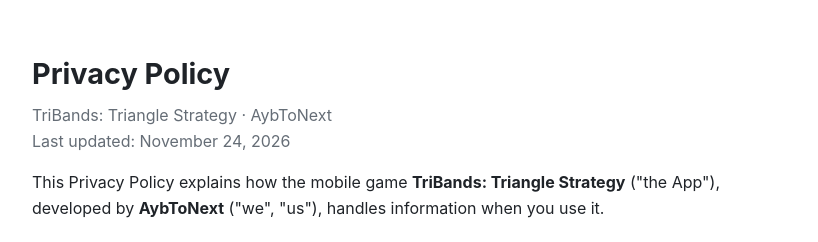
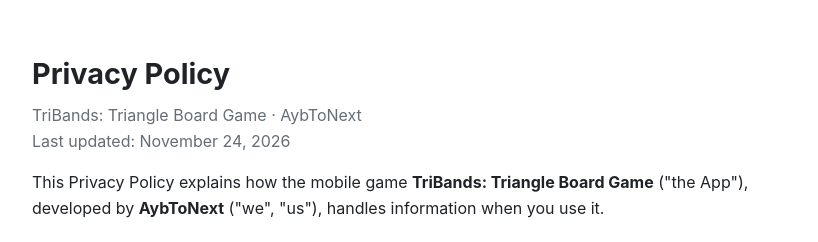
Before and after one commit to aybtonext/aybtonext.github.io, a plain HTML site: page tribands/privacy.html in a window 1280 px wide. Shown: the top 242 px of the page, without its empty margins (228-1046 px from the left). Drawn offline with Linux system fonts and the light colour scheme.

Commit message:
Update privacy.html

```diff
--- a/tribands/privacy.html
+++ b/tribands/privacy.html
@@ -3,7 +3,7 @@
 <head>
 <meta charset="UTF-8">
 <meta name="viewport" content="width=device-width, initial-scale=1.0">
-<title>TriBands: Triangle Strategy – Privacy Policy</title>
+<title>TriBands: Triangle Board Game – Privacy Policy</title>
 <!-- Hosted at https://aybtonext.github.io/tribands/privacy.html. Keep it in line with the app and the Play Data safety form. -->
 <style>
   body { font-family: -apple-system, BlinkMacSystemFont, "Segoe UI", Roboto, Arial, sans-serif;
@@ -19,9 +19,9 @@
 <body>
 
 <h1>Privacy Policy</h1>
-<p class="meta">TriBands: Triangle Strategy · AybToNext<br>Last updated: November 24, 2026</p>
+<p class="meta">TriBands: Triangle Board Game · AybToNext<br>Last updated: November 24, 2026</p>
 
-<p>This Privacy Policy explains how the mobile game <strong>TriBands: Triangle Strategy</strong>
+<p>This Privacy Policy explains how the mobile game <strong>TriBands: Triangle Board Game</strong>
 ("the App"), developed by <strong>AybToNext</strong> ("we", "us"), handles information when you use it.</p>
 
 <h2>1. Information we collect</h2>
```
